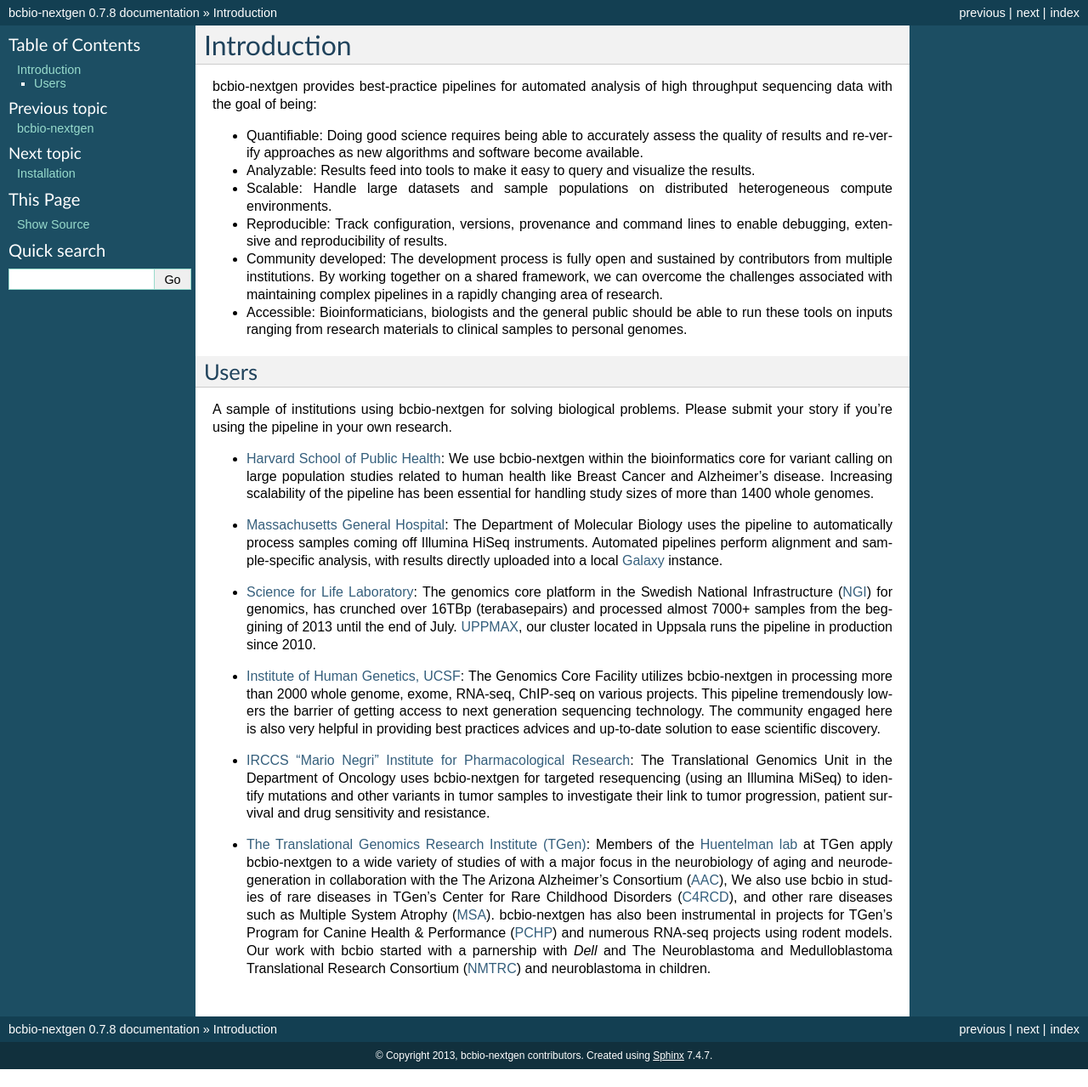
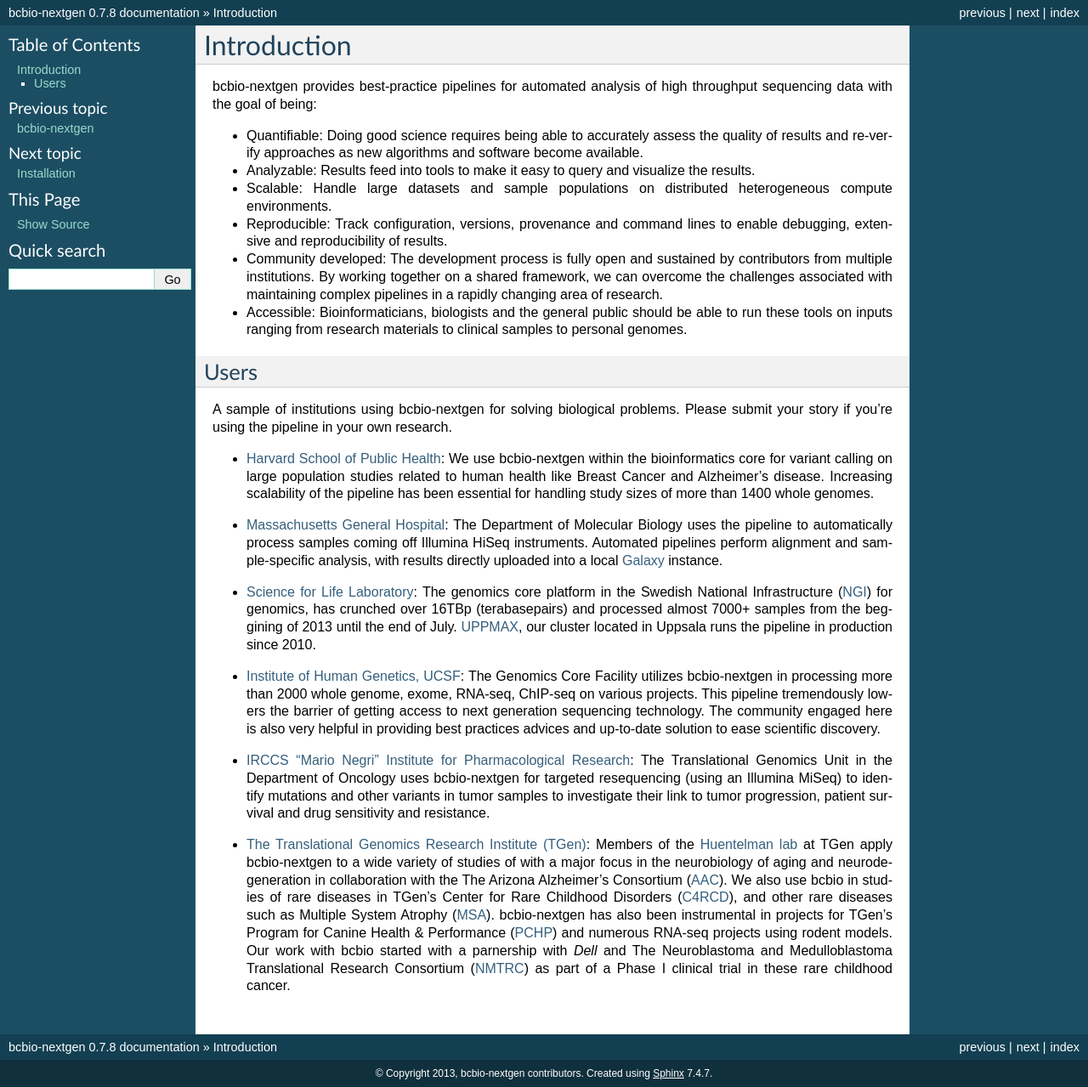
Before and after one commit to bcbio/bcbio-nextgen, a Sphinx documentation site: the page built from docs/contents/introduction.rst, in a window 1280 px wide. Shown: the whole page at 85% size. Built offline with Sphinx 7.4.7, drawn with Linux system fonts in a browser that asks for light colours; before the commit the page ends 1258 px from its top, so only the background shows below that.

Commit message:
fixed some words

```diff
--- a/docs/contents/introduction.rst
+++ b/docs/contents/introduction.rst
@@ -83,14 +83,15 @@
 - `The Translational Genomics Research Institute (TGen)`_:
   Members of the `Huentelman lab`_ at TGen apply bcbio-nextgen to a wide
   variety of studies of with a major focus in the neurobiology of aging
-  and neurodegeneration in collaboration with the The Arizona Alzheimer's Consortium (`AAC`_),
+  and neurodegeneration in collaboration with the The Arizona Alzheimer's Consortium (`AAC`_).
   We also use bcbio in studies of rare diseases in TGen's Center for
   Rare Childhood Disorders (`C4RCD`_),  and other rare diseases such as
   Multiple System Atrophy (`MSA`_). bcbio-nextgen has also been instrumental in
   projects for TGen's Program for Canine Health & Performance (`PCHP`_)
   and numerous RNA-seq projects using rodent models. Our work with bcbio
   started with a parnership with `Dell` and The Neuroblastoma and
-  Medulloblastoma Translational Research Consortium (`NMTRC`_) and neuroblastoma in children.
+  Medulloblastoma Translational Research Consortium (`NMTRC`_) as part of
+  a Phase I clinical trial in these rare childhood cancer.
 
 .. _The Translational Genomics Research Institute (TGen): http://www.tgen.org
 .. _Huentelman lab: http://www.tgen.org/research/research-faculty/matt-huentelman.aspx
```
